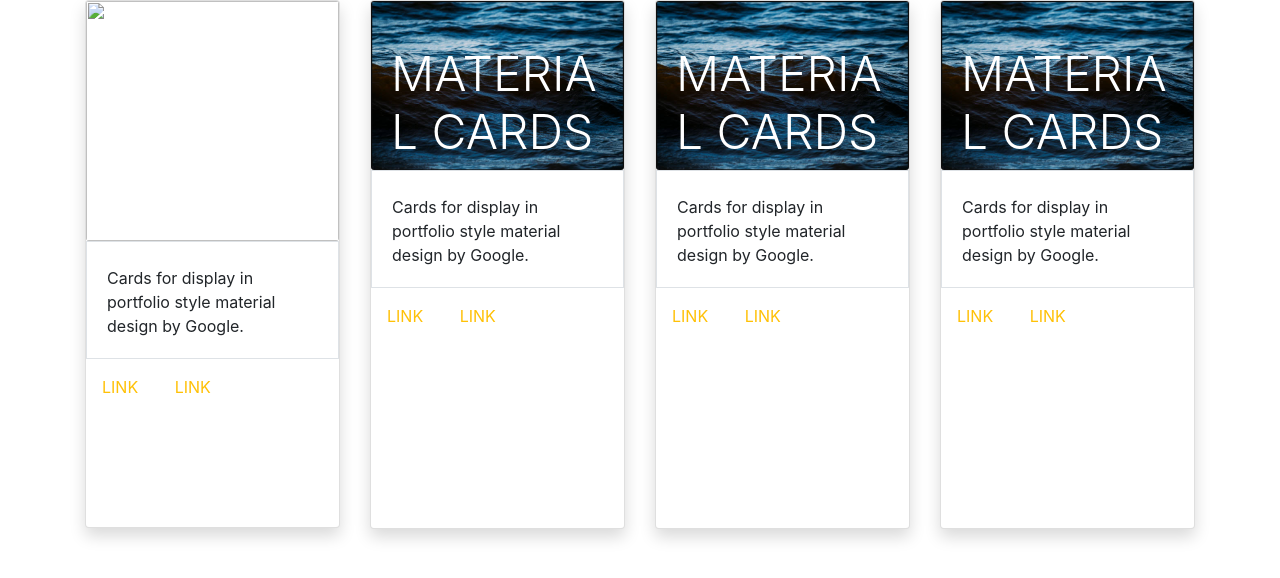
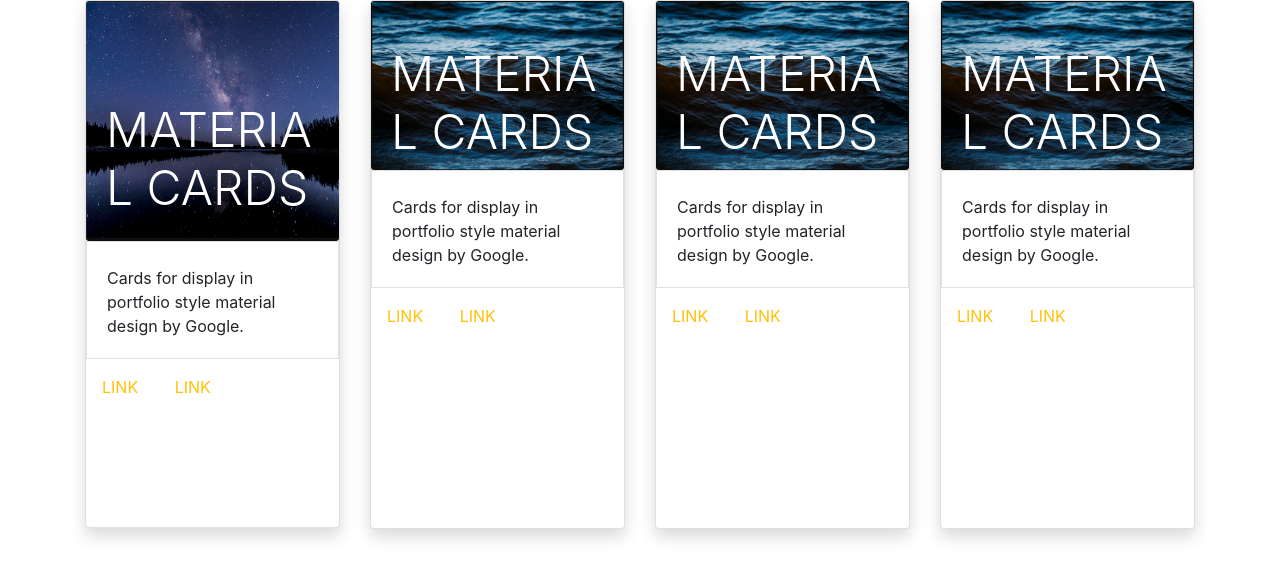
Before and after one commit to GunaNalam/Boostrap_and_Javascript, a plain HTML site: page task4.html in a window 1280 px wide. Drawn offline with nearby package versions, Linux system fonts and the light colour scheme.

Commit message:
task4.html

```diff
--- a/task4.html
+++ b/task4.html
@@ -14,7 +14,7 @@
         <div class="row">
             <div class="col-md-3">
                 <div class="card shadow">
-                    <img src="Images/main-image.png" alt="" class="card-img main-img">
+                    <img src="main-image.png" alt="" class="card-img main-img">
                     <div class="card-img-overlay text-white display-5 img-tag">
                         MATERIAL CARDS
                     </div>
```
